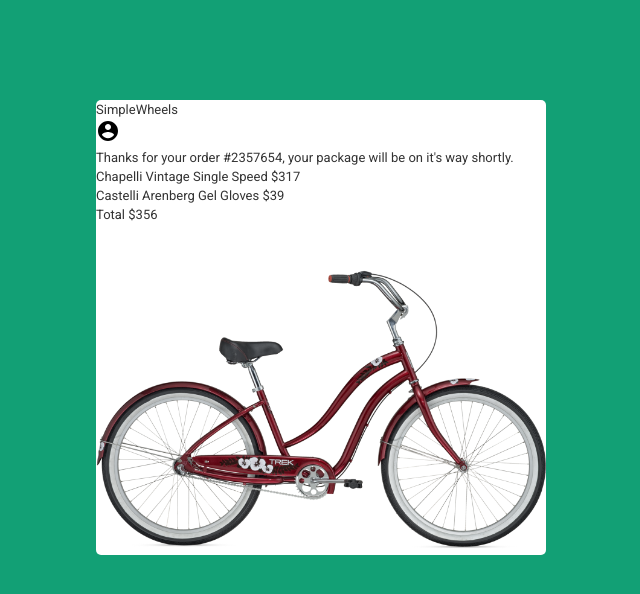
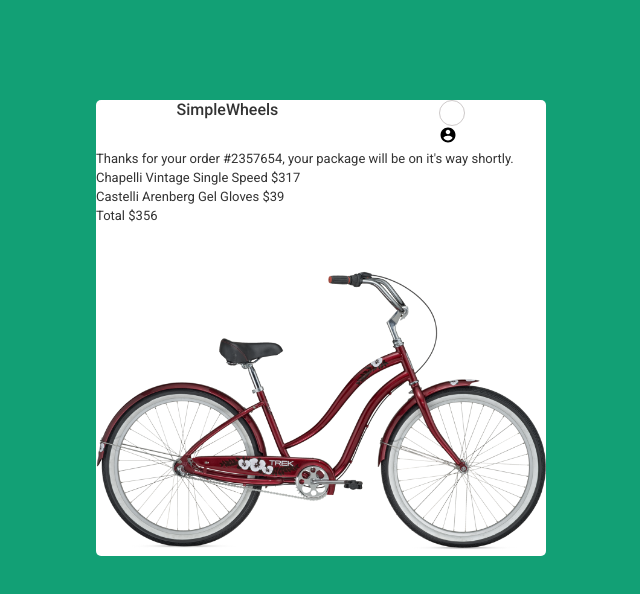
Before and after one commit to Guigui83/Frontloops, a plain HTML site: page loop1step3/index.html in a window 1280 px wide. Shown: the whole page, without its empty margins (319-959 px from the left). Drawn offline with Linux system fonts and the light colour scheme.

Commit message:
loop1step3 CSS in progress

```diff
--- a/loop1step3/index.html
+++ b/loop1step3/index.html
@@ -16,11 +16,13 @@
           SimpleWheels
         </div>
         <div class="card__avatar">
+          <div class="card__dot"></div>
           <img src="./img/account.svg" alt="grey avatar logo" class="card__icon" />
         </div>
-        <div class="card__thx">
-          Thanks for your order #2357654, your package will be on it's way shortly.
-        </div>
+      </div>
+
+      <div class="thx">
+        Thanks for your order #2357654, your package will be on it's way shortly.
       </div>
 
       <div class="item">
--- a/loop1step3/styles.css
+++ b/loop1step3/styles.css
@@ -20,6 +20,30 @@ body {
     border-radius: 5px;
 }
 
+.card__top {
+    display: flex;
+    justify-content: space-around;
+}
+
+.card__text{
+    font-size: 16px;
+    font-weight: 500;
+}
+
+.card__dot {
+    width: 24px;
+    height: 24px;
+    border-radius: 50%;
+    border-style: solid;
+    border-width:1px;
+    border-color: #cecaca;
+    background: #ffffff;
+}
+
+.card__icon {
+    height: 18px
+}
+
 .image__bike {
     width: 450px;
     overflow: hidden;
```
